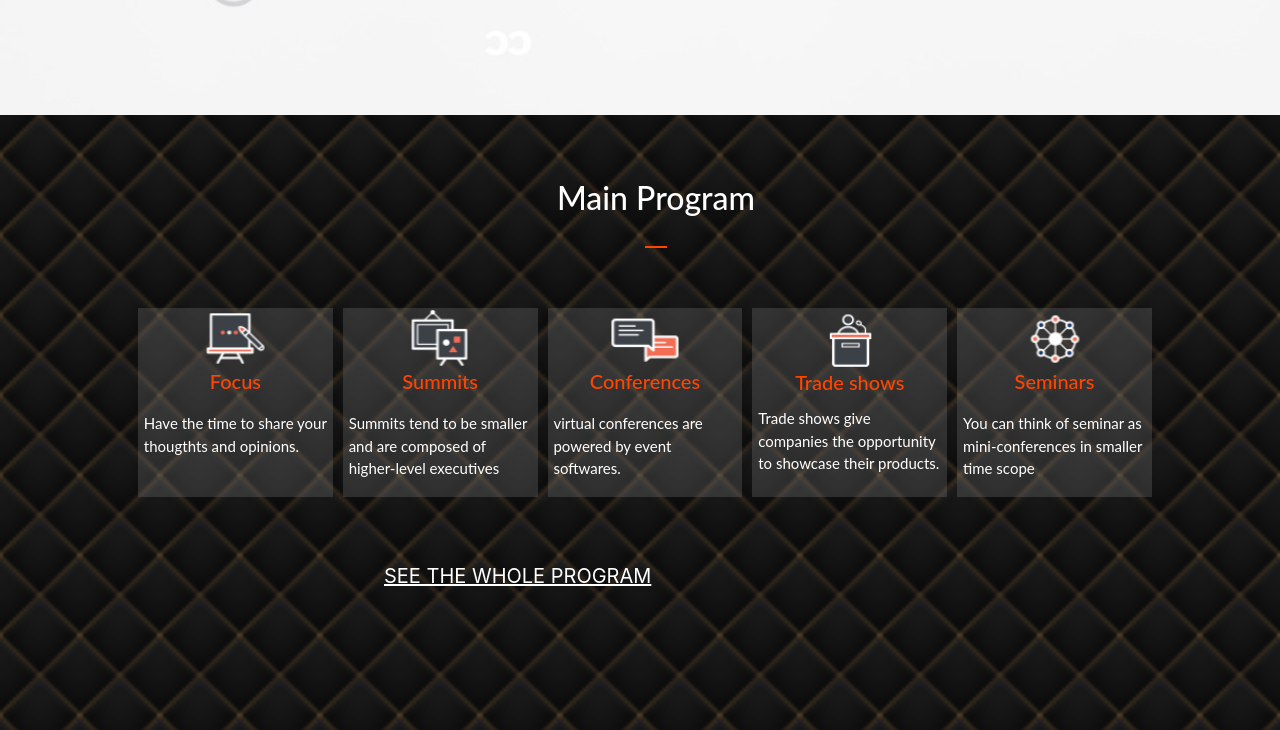
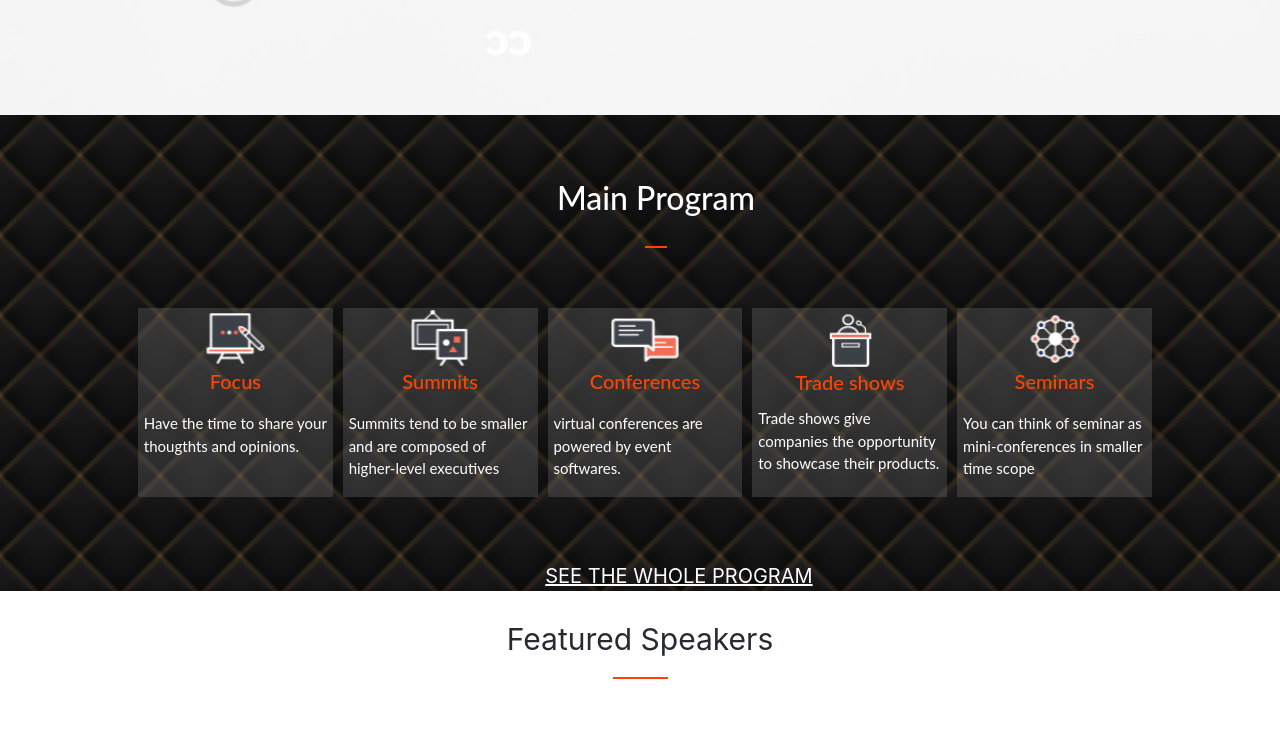
Before and after one commit to Zel-hub7/Capstone-project1, a website: page index.html in a window 1280 px wide. Shown: the part 816-1546 px from the top of the page. Drawn offline with nearby package versions, Linux system fonts and the light colour scheme; a web font is replaced by a local one.

Commit message:
Modify files

```diff
--- a/index.html
+++ b/index.html
@@ -127,13 +127,17 @@
                     You can think of seminar as mini-conferences in smaller time scope
                 </p>
             </div>
+
         </div>
 
         <div class="join">
             <a href="#" class="btn btn-join-event d-flex">Join Leaders Week Summit 2023</a>
 
         </div>
-        <a href="#Programs" class="hidden-item">SEE THE WHOLE PROGRAM</a>
+        <div class="prog">
+            <a href="#Programs" class="hidden-item">SEE THE WHOLE PROGRAM</a>
+        </div>
+
 
     </section>
 
--- a/style.css
+++ b/style.css
@@ -263,7 +263,7 @@ body {
     background: url(Img/desktop-about-bg_img.jpg);
     background-repeat: no-repeat;
     background-size: cover;
-    height: 100vh;
+     height: 100vh;
   }
   .hello {
     width: 50%;
@@ -305,10 +305,10 @@ body {
     background: url(Img/mainbg.webp);
     background-repeat: none;
     background-size: cover;
-    height: 80vh;
+    height: max-content;
     display: flex;
     flex-direction: column;
-    overflow-y: scroll;
+    overflow-y: hidden;
     overflow-x: hidden;
   }
   .section-container {
@@ -505,14 +505,13 @@ body {
     align-items: center;
     margin-right: 50%;
     width: 100%;
-
   }
-  .line {
-
+  .prog {
+    margin-left: 18%;
+    margin-top: 5%;
   }
 
 
 
 
-
 }
```
